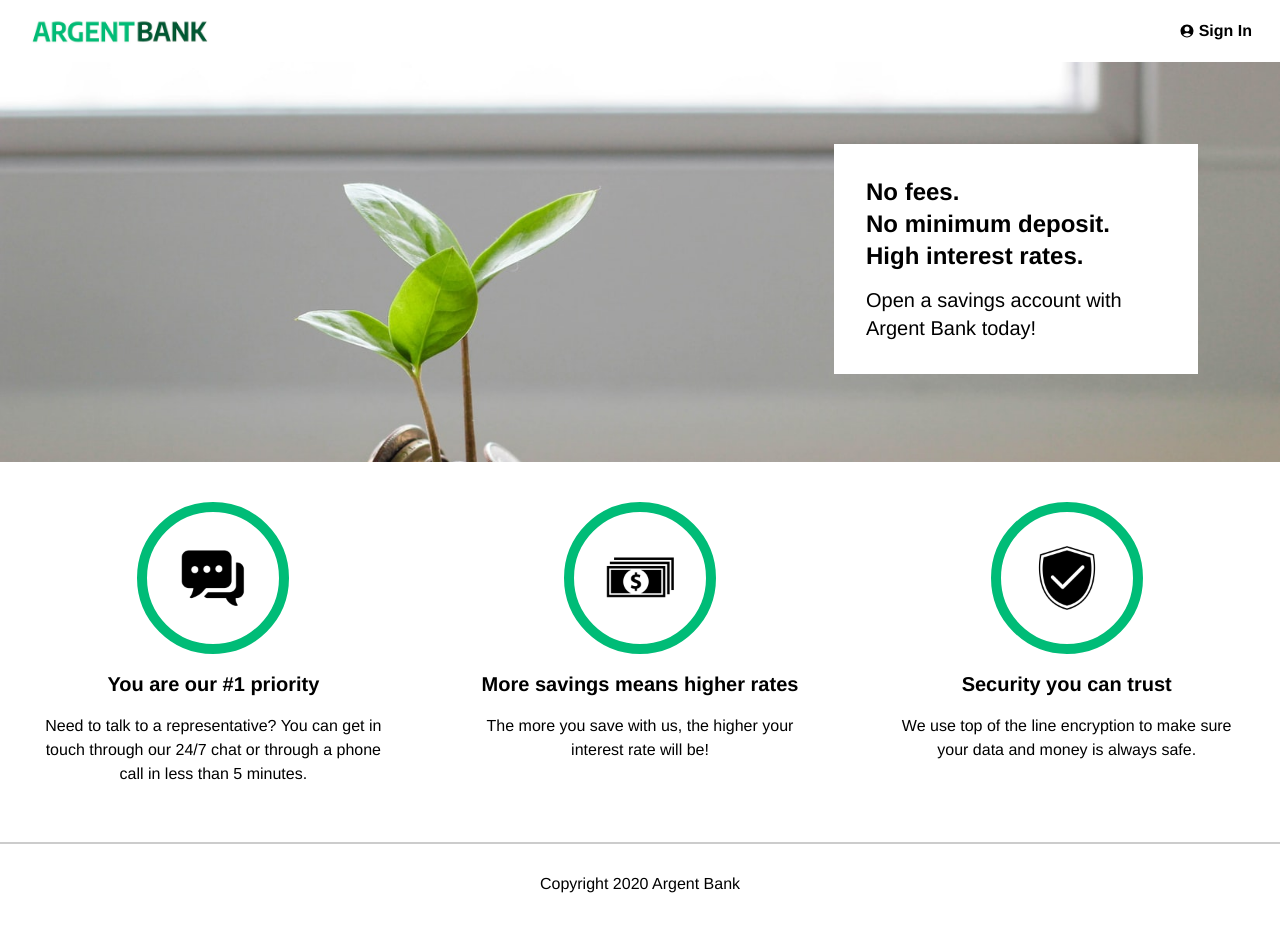
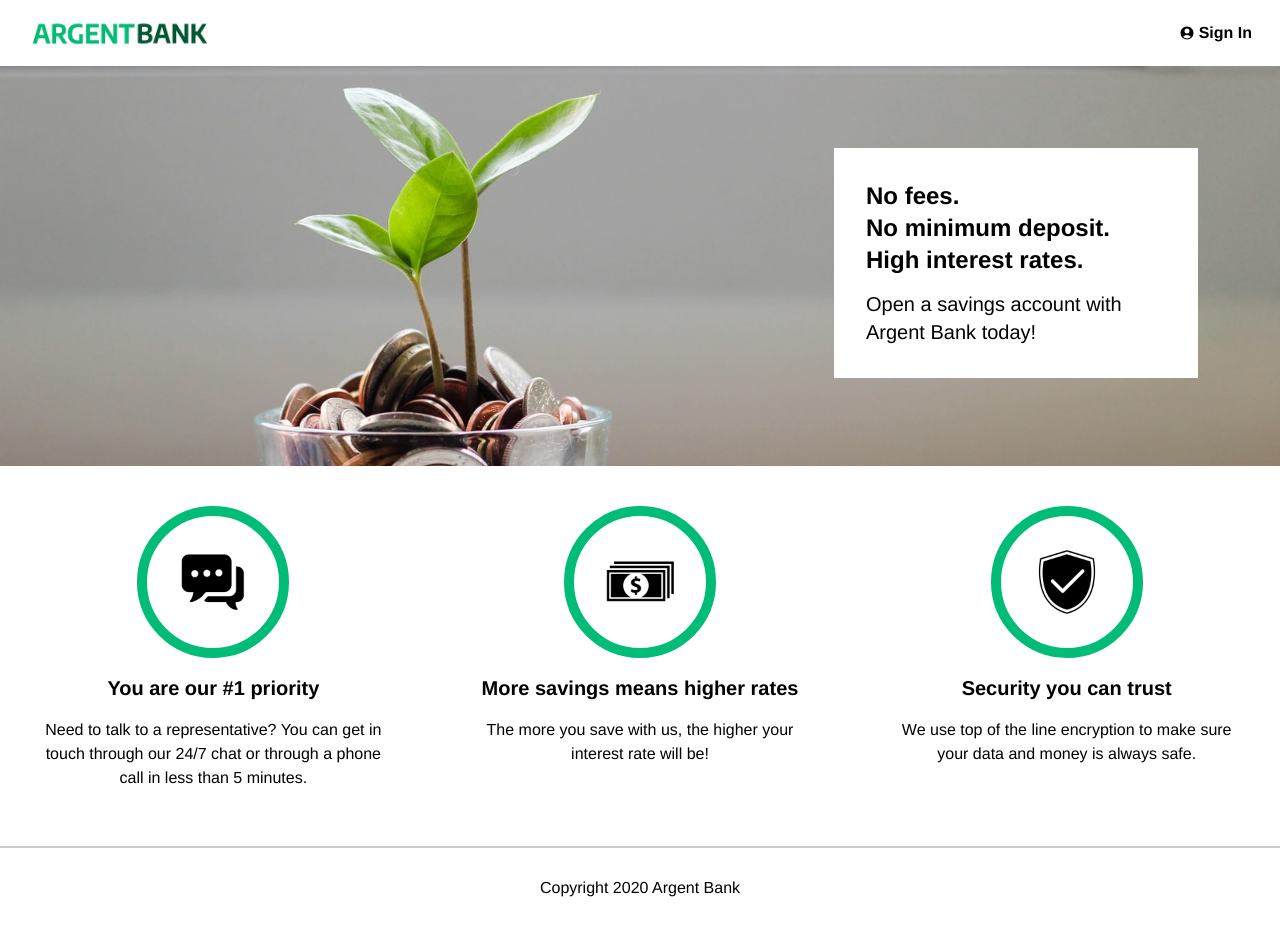
Before and after one commit to tatlapa/ArgentBank-front, a React (Vite) app: page / in a window 1280 px wide. Built offline with nearby package versions, Linux system fonts and the light colour scheme.

Commit message:
Hero bg correction

```diff
--- a/src/components/Footer.tsx
+++ b/src/components/Footer.tsx
@@ -1,6 +1,6 @@
 const Footer = () => {
     return (
-        <footer className="flex items-center justify-center border-t-2 border-[#ccc] py-7">
+        <footer className="flex items-center justify-center border-t-2 border-[#ccc] py-7 shrink-0">
         Copyright 2020 Argent Bank
         </footer>
     );
--- a/src/components/Header.tsx
+++ b/src/components/Header.tsx
@@ -15,7 +15,7 @@ const Header = () => {
   };
 
   return (
-    <header className="flex justify-between py-1 px-5">
+    <header className="flex justify-between py-1.5 px-5">
       <Link to="/">
         <img
           className="w-[200px]"
--- a/src/components/Hero.tsx
+++ b/src/components/Hero.tsx
@@ -1,6 +1,6 @@
 const Hero = () => {
   return (
-    <div className="bg-[url('/src/assets/bank-tree.jpeg')] h-[300px] md:h-[400px] bg-cover bg-no-repeat bg-top-50 relative">
+    <div className="bg-[url('/src/assets/bank-tree.jpeg')] h-[300px] md:h-[400px] bg-cover bg-no-repeat bg-top-50 md:bg-top-33 relative">
       <section className="relative top-8 p-8 min-w-[200px] mx-auto w-[264px] md:w-[364px] text-left bg-white md:absolute md:top-[50px] md:right-[50px] md:m-8">
         <h2 className="sr-only">Promoted Content</h2>
         <p className="font-bold md:text-2xl">No fees.</p>
--- a/src/components/IsAuth.tsx
+++ b/src/components/IsAuth.tsx
@@ -3,12 +3,12 @@ import { selectUser } from "../features/userSlice";
 import { Navigate } from "react-router-dom";
 
 interface IsAuthProps {
-  Child: React.FC;
+  Page: React.FC;
   requireAuth: boolean;
 }
 
 const IsAuth: React.FC<IsAuthProps> = (props) => {
-  const { Child, requireAuth } = props;
+  const { Page, requireAuth } = props;
   const user = useSelector(selectUser);
   const token = localStorage.getItem("token");
 
@@ -20,7 +20,7 @@ const IsAuth: React.FC<IsAuthProps> = (props) => {
     return <Navigate to="/user" />;
   }
 
-  return <Child />;
+  return <Page />;
 };
 
 export default IsAuth;
--- a/src/pages/Home.tsx
+++ b/src/pages/Home.tsx
@@ -5,7 +5,7 @@ import Footer from "../components/Footer";
 
 const Home = () => {
   return (
-    <>
+    <div className="flex flex-col min-h-screen">
       <Header />
       <Hero />
       <main className="p-10 flex flex-col md:flex-row gap-20">
@@ -34,7 +34,7 @@ const Home = () => {
         />
       </main>
       <Footer />
-    </>
+    </div>
   );
 };
 
--- a/src/pages/SignIn.tsx
+++ b/src/pages/SignIn.tsx
@@ -4,13 +4,13 @@ import SignInForm from "../components/SignInForm";
 
 const SignIn = () => {
   return (
-    <>
+    <div className="flex flex-col min-h-screen">
       <Header />
       <main className="bg-[#12002b] flex items-center justify-center py-10 h-[83vh]">
         <SignInForm />
       </main>
       <Footer />
-    </>
+    </div>
   );
 };
 
--- a/src/pages/User.tsx
+++ b/src/pages/User.tsx
@@ -35,7 +35,7 @@ const User = () => {
   };
 
   return (
-    <>
+    <div className="flex flex-col min-h-screen">
       <Header />
       <main className="bg-[#12002b] flex flex-col items-center justify-center">
         <h1 className="text-white text-3xl font-bold text-center my-5">
@@ -104,7 +104,7 @@ const User = () => {
         </div>
       </main>
       <Footer />
-    </>
+    </div>
   );
 };
 
--- a/src/router/Router.tsx
+++ b/src/router/Router.tsx
@@ -15,11 +15,11 @@ const router = createBrowserRouter([
   },
   {
     path: "/sign-in",
-    element: <IsAuth Child={SignIn} requireAuth={false} />,
+    element: <IsAuth Page={SignIn} requireAuth={false} />,
   },
   {
     path: "/user",
-    element: <IsAuth Child={User} requireAuth={true} />,
+    element: <IsAuth Page={User} requireAuth={true} />,
   },
 ]);
 
--- a/src/styles/index.css
+++ b/src/styles/index.css
@@ -8,12 +8,19 @@
   text-rendering: optimizeLegibility;
   -webkit-font-smoothing: antialiased;
   -moz-osx-font-smoothing: grayscale;
+  display: flex;
+  flex-direction: column;
+  min-height: 100vh;
 }
 
 body {
   margin: 0;
   min-width: 320px;
   min-height: 100vh;
+}
+
+main {
+  flex: 1 0 auto;
 }
 
 p {
--- a/tailwind.config.js
+++ b/tailwind.config.js
@@ -3,10 +3,11 @@ export default {
   content: ["./index.html", "./src/**/*.{js,ts,jsx,tsx}"],
   theme: {
     screens: {
-      'md': '920px',
+      md: "920px",
     },
     extend: {
       backgroundPosition: {
+        "top-33": "0% 33%",
         "top-50": "0 -50px",
       },
     },
```
